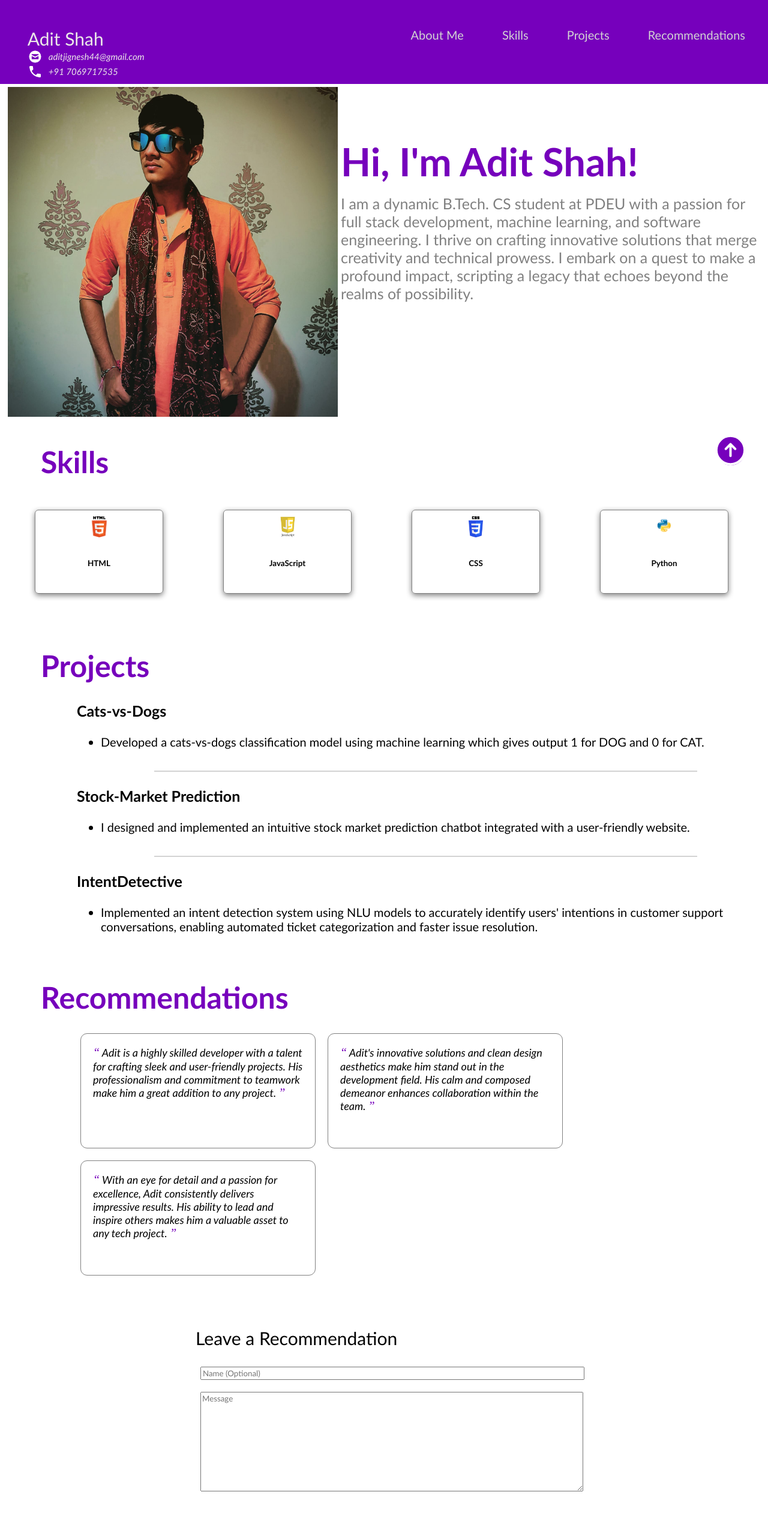
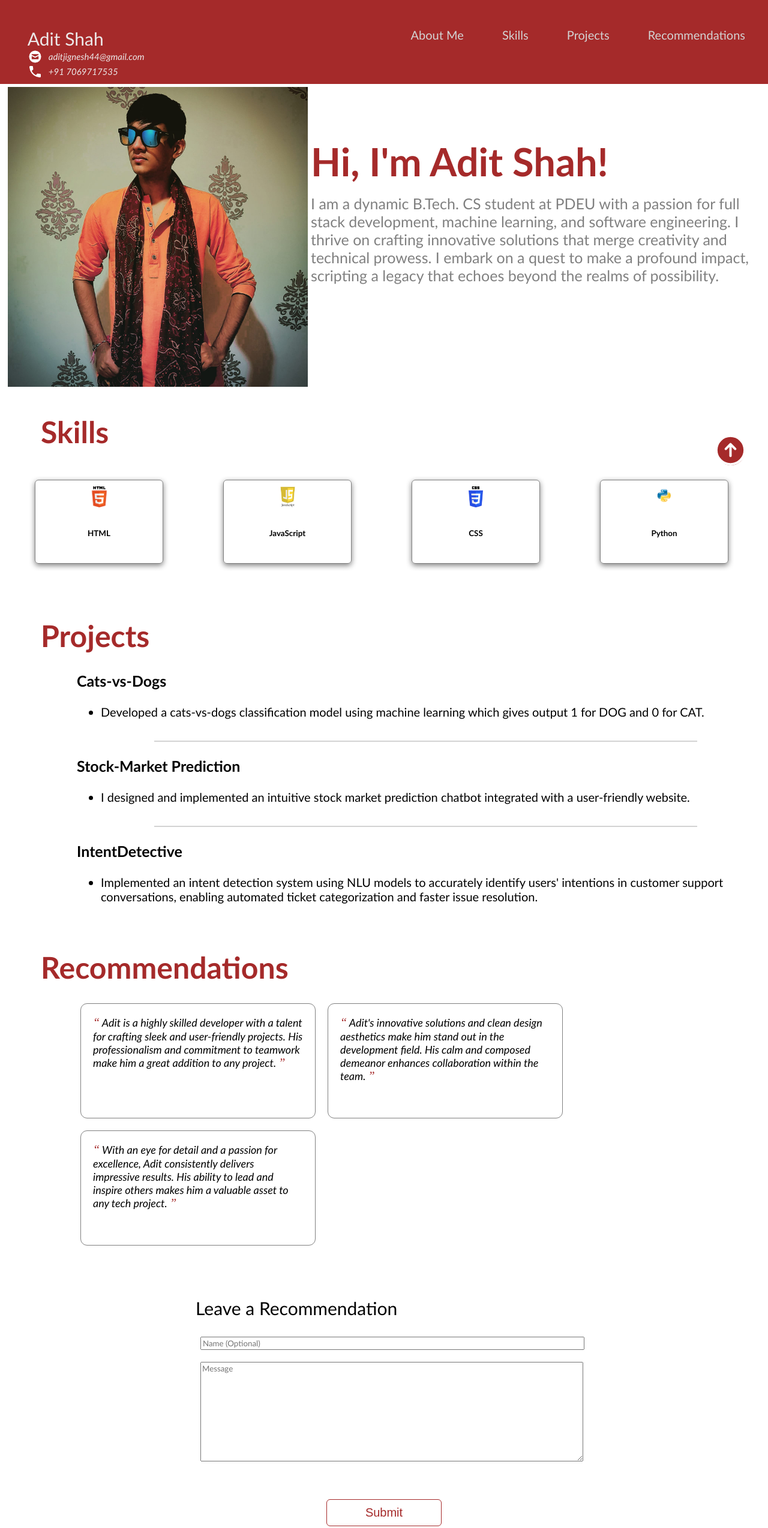
Before and after one commit to CodeRockerr/my-portfolio, a plain HTML site: page index.html in a window 1280 px wide. Shown: the top 2548 px of the page at 60% size. Drawn offline with Linux system fonts and the light colour scheme.

Commit message:
Add files via upload
New style

```diff
--- a/style.css
+++ b/style.css
@@ -5,7 +5,9 @@ body {
 /* Navigation Bar */
 
 #home {
-  background-color:  #7600bc;
+  /*background-color:  #7600bc;*/
+  background-color: brown;
+
   padding-bottom: 1cm;
   margin-left:-1cm;
   margin-right:-1cm;
@@ -64,7 +66,8 @@ h2 {
   font-size: 50px;
   text-align: center;
   float: left;
-  color: #7600bc;
+  /*color: #7600bc;*/
+  color: brown;
   margin: 30px;
   margin-left: 60px;
   margin-top: 40px;
@@ -98,7 +101,9 @@ h2 {
 #about-me h1 {
   font-size: 65px;
   margin-top: 90px;
-  color: #7600bc;
+  /*color: #7600bc;*/
+  color: brown;
+
 }
 
 #about-me p {
@@ -108,11 +113,11 @@ h2 {
 }
 
 .profile_image {
-  width: 550px;
+  width: 500px;
   height: fit-content;
   vertical-align: middle;
   margin: 5px;
-}
+  }
 
 /* Skills */
 
@@ -216,7 +221,8 @@ h2 {
 }
 
 .recommendation span {
-  color: #7600bc;
+  /*color: #7600bc;*/
+  color:  brown;
   font-size: 20px;
   font-family: 'Times New Roman', Times, serif;
 }
@@ -227,7 +233,8 @@ h2 {
   width: 48px;
   height: 48px;
   border-radius: 100%;
-  background-color: #7600bc;
+  /*background-color: #7600bc;*/
+  background-color: brown;
   display: flex;
   align-items: center;
   justify-content: center;
@@ -258,8 +265,10 @@ h2 {
 
 .popup button {
   background-color: #fff;
-  border: 1px solid #7600bc;
-  color: #7600bc;
+  /*border: 1px solid #7600bc;
+  color: #7600bc;*/
+  border: 1px solid brown;
+  color: brown;
   display: block;
   border-radius: 6px;
   text-align: center;
@@ -272,8 +281,10 @@ h2 {
 
 .popup button:hover {
   background-color: #fff;
-  border: 2px solid #7600bc;
-  color: #7600bc;
+  /*border: 2px solid #7600bc;
+  color: #7600bc;*/
+  border: 2px solid brown;
+  color: brown;
   display: block;
   font-weight: bolder;
   text-align: center;
@@ -304,8 +315,10 @@ fieldset {
 
 button {
   background-color: #fff;
-  border: 1px solid #7600bc;
-  color: #7600bc;
+  /*border: 1px solid #7600bc;
+  color: #7600bc;*/
+  border: 1px solid brown;
+  color: brown;
   display: block;
   border-radius: 6px;
   text-align: center;
@@ -316,8 +329,10 @@ button {
 }
 
 button:hover {
-  background-color: #7600bc;
-  border: 1px solid #7600bc;
+  /*background-color: #7600bc;
+  border: 1px solid #7600bc;*/
+  border: 1px solid brown;
+  background-color: brown;
   color: #fff;
   display: block;
   border-radius: 6px;
```
